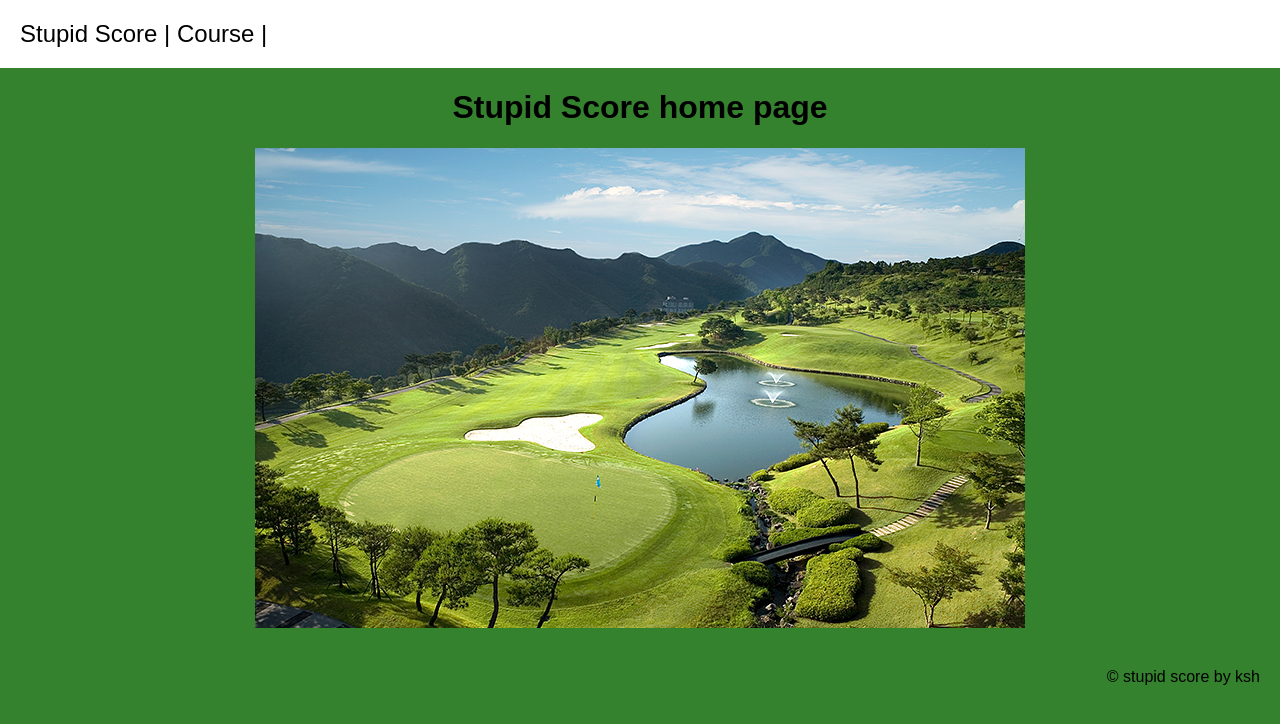
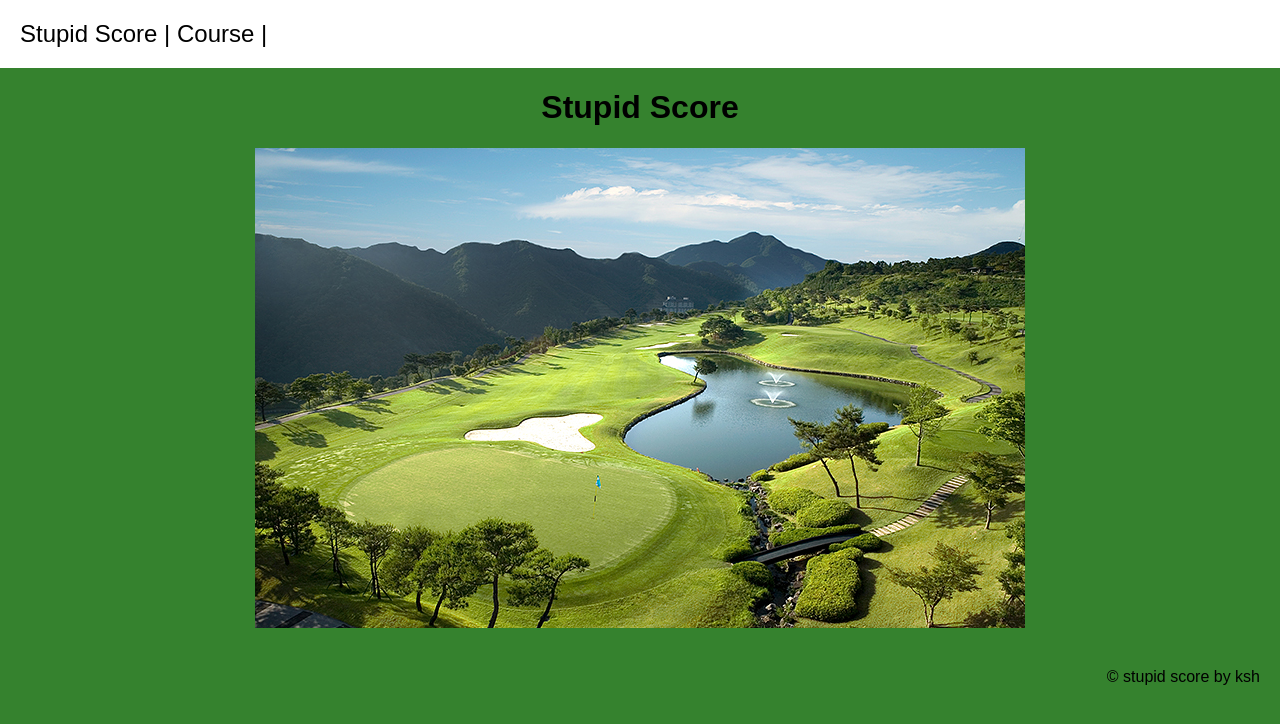
Before and after one commit to seheeki/stupidscore-front, a Vue app: page / in a window 1280 px wide. Shown: the top 724 px of the page. Built offline with nearby package versions, Linux system fonts and the light colour scheme; a web font is replaced by a local one.

Commit message:
home page

```diff
--- a/src/views/HomeView.vue
+++ b/src/views/HomeView.vue
@@ -1,6 +1,6 @@
 <template>
     <div class="background">
-        <h1>Stupid Score home page</h1>
+        <h1>Stupid Score</h1>
         <div class="image-container">
             <img :src="require(`@/assets/images/golf_introduction01.jpg`)" alt="Golf Introduction" />
         </div>
```
